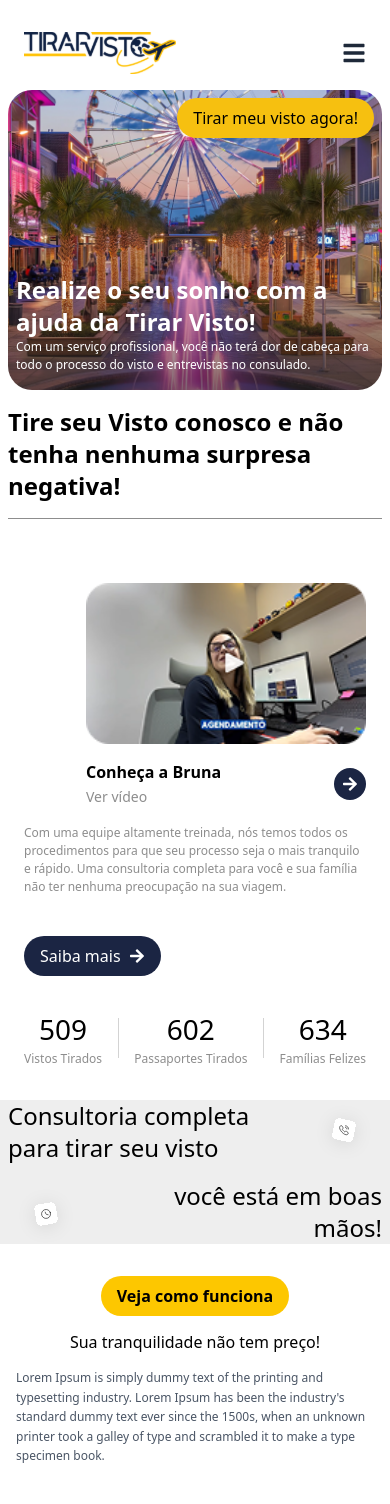
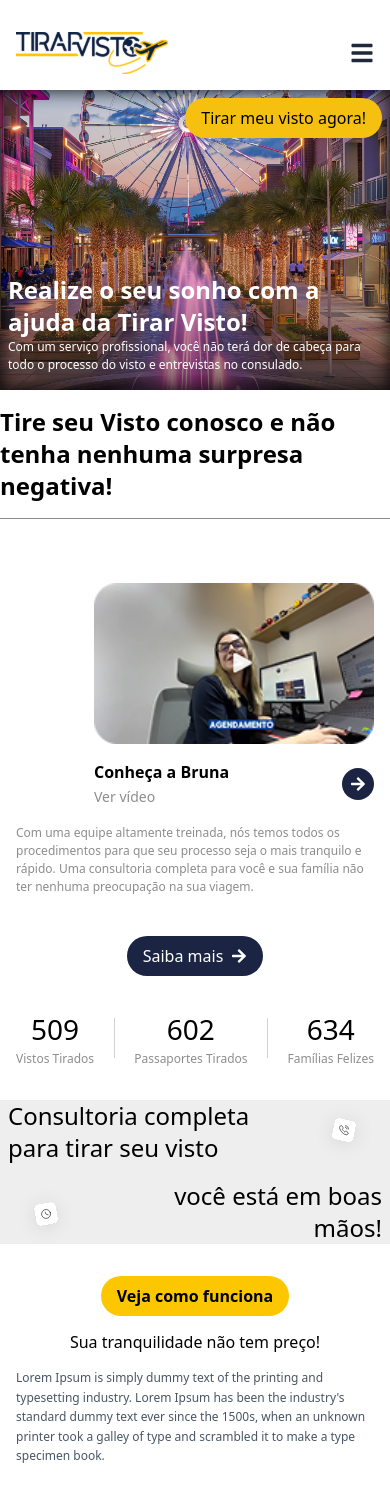
Before and after one commit to AllyssonCidade/visto, a Next.js app: page / in a window 390 px wide. Shown: the top 1504 px of the page. Built offline with nearby package versions, Linux system fonts and the light colour scheme.

Commit message:
style: firulas no banner, tamanhos de fontes

```diff
--- a/src/app/components/PackagesSection/Header.tsx
+++ b/src/app/components/PackagesSection/Header.tsx
@@ -8,16 +8,16 @@ function Header() {
         <span className="bg-yellow-400 text-black px-4 py-1 rounded-full text-sm font-semibold mb-2 inline-block">
           Pacotes
         </span>
-        <h2 className="sm:text-3xl md:text-4xl lg:text-5xl font-semibold ">
+        <h2 className="text-2xl md:text-4xl lg:text-5xl font-semibold ">
           Confira nossos pacotes
         </h2>
       </div>
 
       <div className="flex gap-2 lg:gap-4 self-end">
-        <button className="md:w-8 lg:w-10 md:h-8 lg:h-10 flex items-center border justify-center bg-[#FFFFF] text-[#1B2543] rounded-full">
+        <button className="w-6 lg:w-10 h-6 lg:h-10 flex items-center border justify-center bg-[#FFFFF] text-[#1B2543] rounded-full">
           <FaArrowLeft />
         </button>
-        <button className="md:w-8 lg:w-10 md:h-8 lg:h-10  flex items-center justify-center bg-[#1B2543] text-white rounded-full">
+        <button className="w-6 lg:w-10 h-6 lg:h-10  flex items-center justify-center bg-[#1B2543] text-white rounded-full">
           <FaArrowRight />
         </button>
       </div>
--- a/src/app/components/PopularDestinations/CallToDestines.tsx
+++ b/src/app/components/PopularDestinations/CallToDestines.tsx
@@ -6,7 +6,7 @@ function CallToDestines() {
       <span className="bg-yellow-400 text-black px-4 py-1 rounded-full text-sm font-semibold mb-4">
         Top Destinos
       </span>
-      <h2 className="md:text-4xl lg:text-[56px] font-bold mb-4">
+      <h2 className=" text-2xl md:text-4xl lg:text-[56px] font-bold mb-4">
         Destinos mais procurados
       </h2>
       <p className="text-gray-600 max-w-xl">
--- a/src/app/components/TrustSection/Description.tsx
+++ b/src/app/components/TrustSection/Description.tsx
@@ -11,7 +11,7 @@ function Description() {
         >
           Veja como funciona
         </Link>
-        <h2 className=" md:text-4xl lg:text-[46px] mb-4 pt-4  leading-tight">
+        <h2 className="text-1xl md:text-4xl lg:text-[46px] mb-4 pt-4  leading-tight">
           Sua tranquilidade não tem preço!
         </h2>
       </div>
--- a/src/app/components/footer/Social.tsx
+++ b/src/app/components/footer/Social.tsx
@@ -9,7 +9,7 @@ import {
 
 function Social() {
   return (
-    <div className="flex flex-col md:gap-2 lg:gap-4 mt-6 items-center lg:items-start">
+    <div className="flex flex-col gap-2 lg:gap-4 mt-6 items-center lg:items-start">
       <h2 className="text-base font-semibold">Siga em nossas redes:</h2>
       <div className="flex flex-row flex-wrap justify-center md:justify-start gap-2 md:gap-4">
         <Link
--- a/src/app/components/footer/index.tsx
+++ b/src/app/components/footer/index.tsx
@@ -4,7 +4,7 @@ import Social from "./Social";
 
 export default function Footer() {
   return (
-    <footer className="bg-white px-4 md:px-8 lg:px-10 sm:py-4 lg:py-8 lg:pt-32">
+    <footer className="bg-white px-6 md:px-8 lg:px-10 sm:py-4 lg:py-8 lg:pt-32">
       <div className="flex flex-col lg:flex-row justify-between gap-8 items-center lg:items-start">
         <Social />
         <Links />
--- a/src/app/components/heroSection/Equip.tsx
+++ b/src/app/components/heroSection/Equip.tsx
@@ -28,7 +28,7 @@ function Equip() {
         </div>
       </div>
 
-      <div className="md:w-1/2 ld:w-2/3">
+      <div className="flex flex-col items-center md:flex-none md:items-start md:w-1/2 lg:w-2/3">
         <p className="text-[12px] md:text-[14px] lg:text-[16px] text-[#8D8D8D] font-sans mb-[40px]">
           Com uma equipe altamente treinada, nós temos todos os procedimentos
           para que seu processo seja o mais tranquilo e rápido. Uma consultoria
--- a/src/app/components/heroSection/HeaderSideBanner.tsx
+++ b/src/app/components/heroSection/HeaderSideBanner.tsx
@@ -10,11 +10,17 @@ function HeaderSideBanner({ className }: HeaderSideBannerProps) {
   return (
     <div
       className={clsx(
-        "bg-background text-foreground bg-[url('/banner.png')] bg-cover bg-center bg-no-repeat rounded-3xl relative",
+        "bg-background text-foreground bg-[url('/banner.png')] bg-cover bg-center bg-no-repeat rounded-0 md:rounded-3xl relative",
         "h-[300px] sm:h-[400px] md:h-[600px] lg:h-[900px]",
         className
       )}
     >
+      {/*firula pro mobile*/}
+      <div
+        className="absolute inset-0 md:hidden pointer-events-none"
+        style={{ boxShadow: "inset 0 0 20px rgba(0,0,0,1)" }}
+      />
+
       <Link
         href={"/"}
         className="absolute  bg-[#F6C010] px-4 py-2 rounded-full right-2 top-2 md:right-5 md:top-5 xs:right-3 xs:top-3 sm:right-4 sm:top-4"
--- a/src/app/components/heroSection/index.tsx
+++ b/src/app/components/heroSection/index.tsx
@@ -6,12 +6,12 @@ import Metrics from "./Metrics";
 
 export default function HeroSection() {
   return (
-    <div className="lg:pl-16 lg:pr-4 pt-4 px-2 pb-8 ">
+    <div className="lg:pl-16 lg:pr-4 pt-4 px-0 md:px-2 pb-8 ">
       <div className="flex justify-between">
         <div className="lg:w-3/7 w-full">
           <Header />
           {/* banner só proMOBILE */}
-          <HeaderSideBanner className="lg:w-6/11 block lg:hidden  " />
+          <HeaderSideBanner className="lg:w-6/11  block lg:hidden  " />
 
           <h1 className=" font-semibold font-sans sm:pt-12 mt-4 lg:mt-0 md:pt-8 lg:pt-0 text-2xl md:text-4xl lg:text-[54px]">
             Tire seu Visto conosco e não tenha nenhuma surpresa negativa!
```
